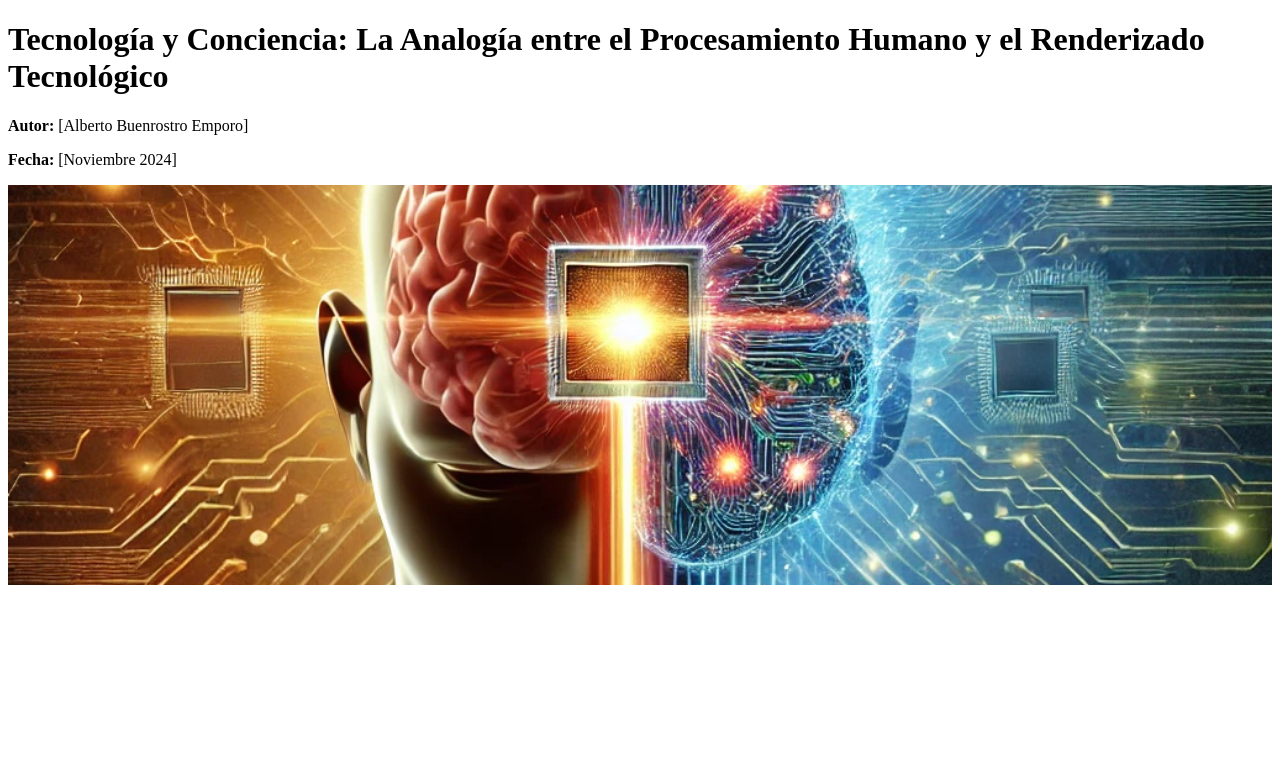
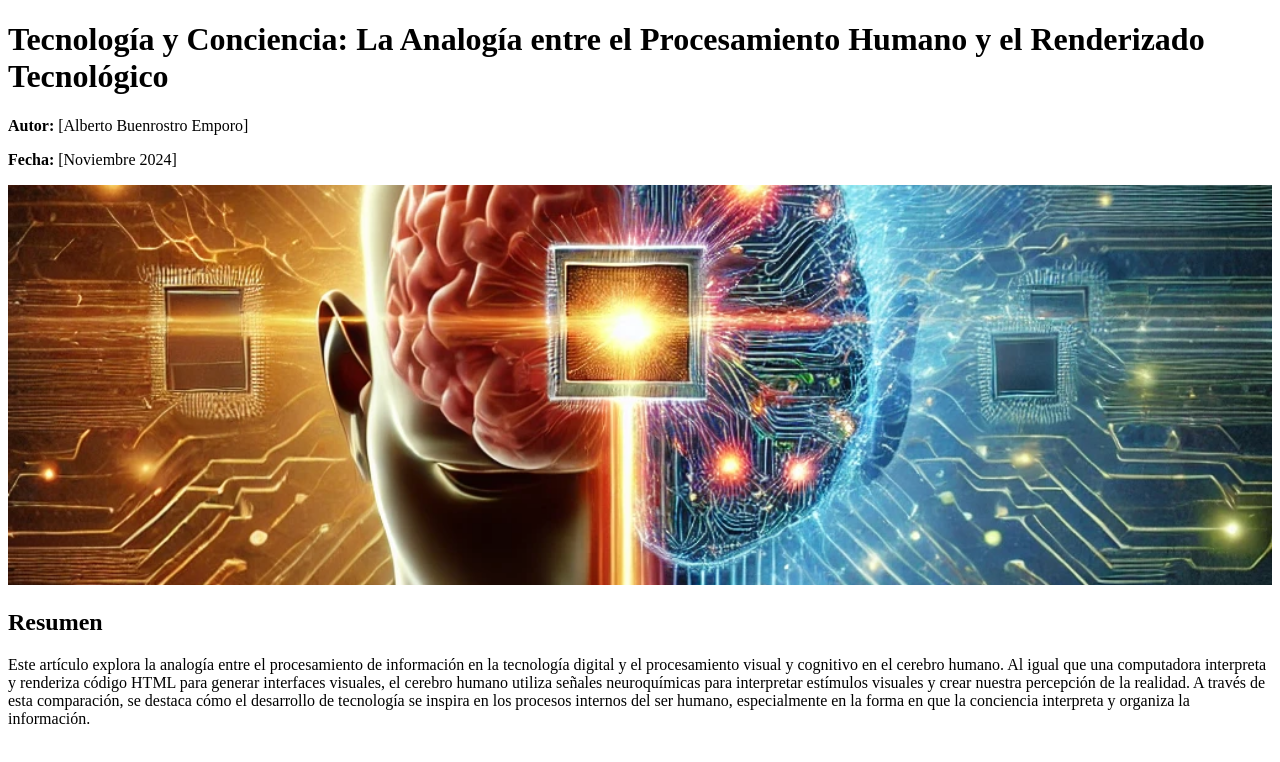
Before and after one commit to albertobuenrostro369/prueba02art, a plain HTML site: page index.html in a window 1280 px wide. Drawn offline with Linux system fonts and the light colour scheme.

Commit message:
introduccion

```diff
--- a/index.html
+++ b/index.html
@@ -13,5 +13,12 @@
         <p><strong>Fecha:</strong> [Noviembre 2024]</p>
         <img src=imagenes/tec.webp alt="Ilustración de cerebro humano y procesador interconectados" style="width:100%; max-height:400px; object-fit:cover;">
     </header>
+    <section>
+        <h2>Resumen</h2>
+        <p>
+            Este artículo explora la analogía entre el procesamiento de información en la tecnología digital y el procesamiento visual y cognitivo en el cerebro humano. Al igual que una computadora interpreta y renderiza código HTML para generar interfaces visuales, el cerebro humano utiliza señales neuroquímicas para interpretar estímulos visuales y crear nuestra percepción de la realidad. A través de esta comparación, se destaca cómo el desarrollo de tecnología se inspira en los procesos internos del ser humano, especialmente en la forma en que la conciencia interpreta y organiza la información.
+        </p>
+    </section>
+
 </body>
 </html>
```
